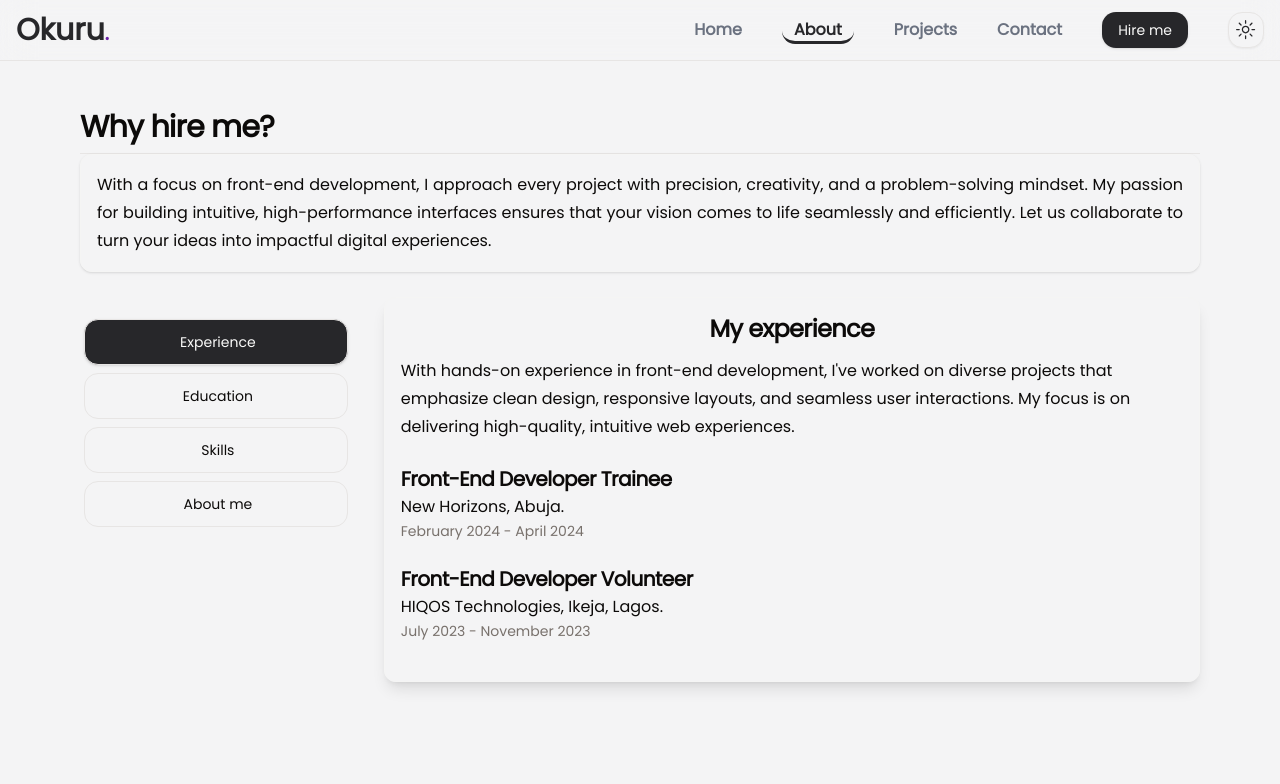
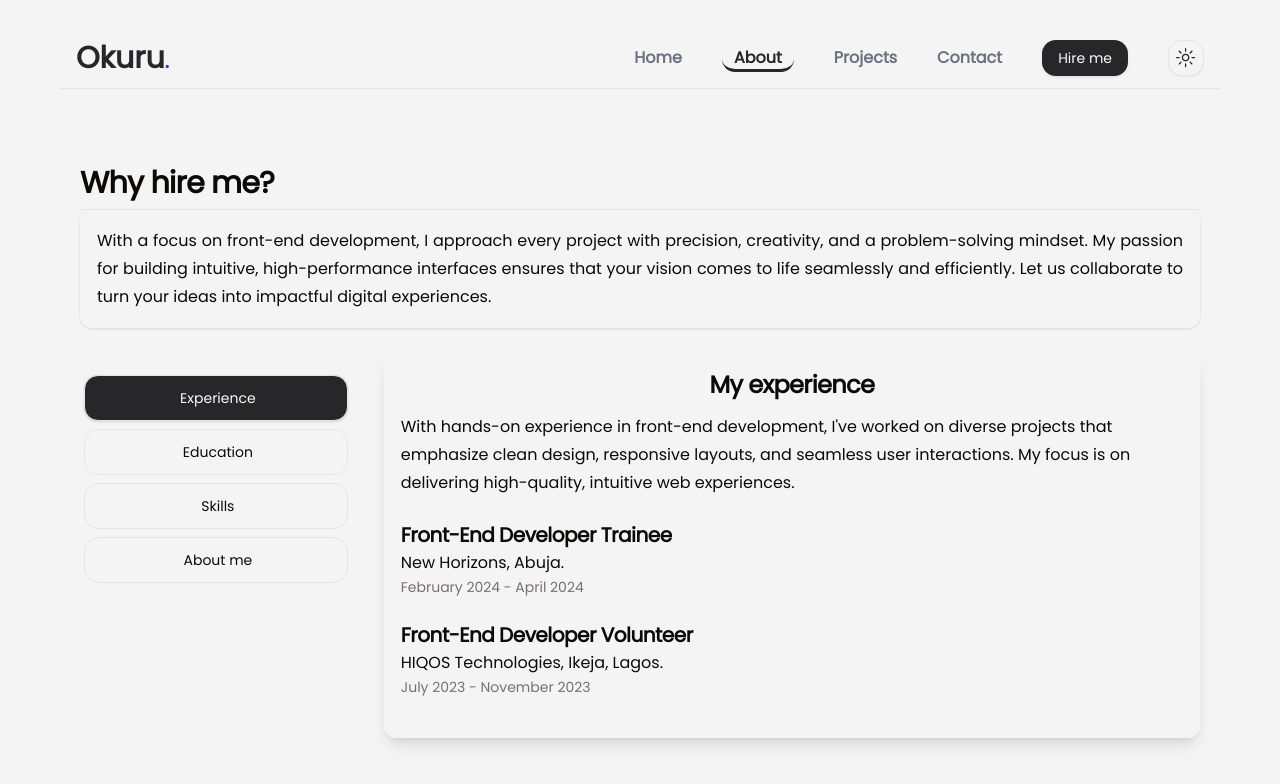
Before and after one commit to christianokuru/PortFolio, a Next.js app: page /about in a window 1280 px wide. Shown: the top 784 px of the page. Built offline with nearby package versions, Linux system fonts and the light colour scheme.

Commit message:
Added margins and paddings to the desktop nav

```diff
--- a/app/components/Navbar.tsx
+++ b/app/components/Navbar.tsx
@@ -92,7 +92,7 @@ export default function Navbar() {
               href={item.href}
               className={`block px-3 py-2 rounded-md text-base font-medium ${
                 pathname === item.href
-                  ? "text-white bg-primary"
+                  ? "text-primary bg-primary"
                   : "text-primary hover:text-white hover:bg-primary"
               }`}
               onClick={toggleMenu}
--- a/app/layout.tsx
+++ b/app/layout.tsx
@@ -27,7 +27,9 @@ export default function RootLayout({
           enableSystem
           disableTransitionOnChange
         >
+          <div className="max-sm:px-0 px-[60px] my-7">
           <Navbar />
+          </div>
           <main className="container max-w-screen-2xl mx-auto pt-6">
             {children}
           </main>
```
